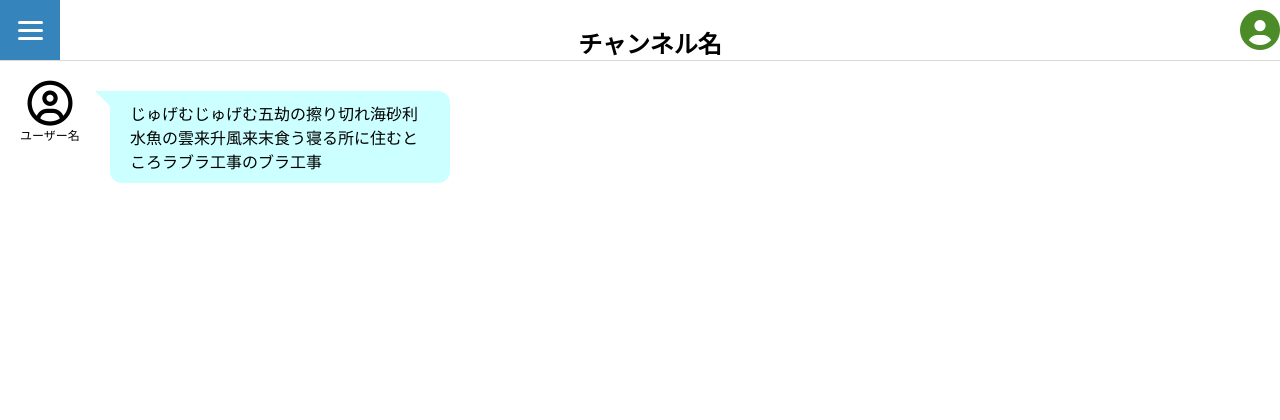
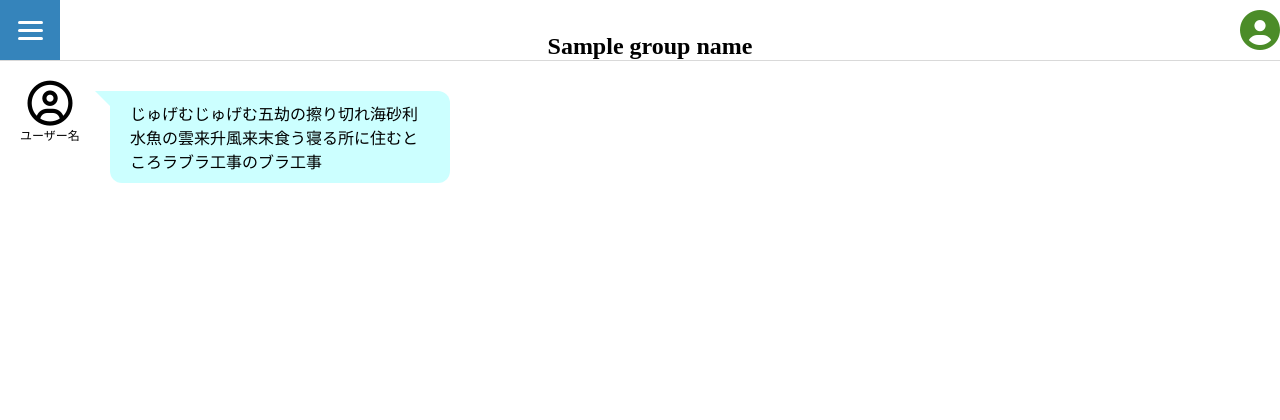
Before and after one commit to sasakifuruta/chatapp, a Flask app: template ChatApp/templates/chat.html in a window 1280 px wide. Shown: the top 420 px of the page. Run offline with Flask 3, Linux system fonts and the light colour scheme; the template is opened without the code that fills it: most values are stand-ins (such as "Sample title", 1, 10 or a date in 2020); some libraries are stand-ins or nearby versions.

Commit message:
メッセージ機能完成

```diff
--- a/ChatApp/app.py
+++ b/ChatApp/app.py
@@ -17,166 +17,174 @@ app.permanent_session_lifetime = timedelta(days=30)
 # アカウント作成
 # アプリタイトル画面の新規登録ボタンを押すと、優母モーダル画面が表示される。その画面の「続ける」ボタン（エンドポイント'/next_step_s'とした）を押した際の処理を以下に実装。
 # return：新規登録画面htmlを返す。ここで、22時以降か前かの判断を実装する予定。
-# @app.route('/next_step_s')
-# def show_signup():
-#   return render_template('registration/signup.html')
+@app.route('/next_step_s')
+def show_signup():
+    return render_template('registration/signup.html')
 
 # # 利用時間内だった場合の処理（新規登録の処理）新規登録html画面の登録ボタンを'/process_signup'としている。
-# @app.route('/process_signup', methods=['POST'])
-# # 登録フォームに入力された値を変数に格納
-# def process_signup_form():
-#   name = request.form.get('user_name')
-#   email = request.form.get('email')
-#   password1 = request.form.get('password')
-#   password2 = request.form.get('password_confirm')
+
+
+@app.route('/process_signup', methods=['POST'])
+# 登録フォームに入力された値を変数に格納
+def process_signup_form():
+    name = request.form.get('user_name')
+    email = request.form.get('email')
+    password1 = request.form.get('password')
+    password2 = request.form.get('password_confirm')
 
 #   # mailのパターン認識(バリデーション)
-#   regex = r"^[a-zA-Z0-9._%+-]+@[a-zA-Z0-9.-]+\.[a-zA-Z]{2,}$"
+    regex = r"^[a-zA-Z0-9._%+-]+@[a-zA-Z0-9.-]+\.[a-zA-Z]{2,}$"
 
-#   # if:ユーザーが入力した内容に対しての条件分岐
-#   if name == '' or email == '' or password1 == '' or password2 == '':
-#     flash('入力されていない項目があります')
-#   elif not re.match(regex, email):
-#     flash('メールアドレスの形式が正しくありません')
-#   elif password1 != password2:
-#     flash('二つのパスワードの値が一致していません')
-#   # elif パスワードの強度判定
-#   else:
-#     # PWをハッシュ化。まだ脆弱性あり。
-#     uid = uuid.uuid4()
-#     password = hashlib.sha256(password1.encode('utf-8')).hexdigest()
-#     # emailをキーにDBを検索
-#     DBuser = dbConnect.getUser(email)
-#     # DBに登録済みの場合
-#     if DBuser != None:
-#       flash('すでに登録されているようです')
-#     # 新規ユーザーとして登録
-#     else:
-#       dbConnect.createUser(uid, name, email, password)
-#       user_id = str(uid)
-#       session['uid'] = user_id
-#       return redirect('/')
+    # if:ユーザーが入力した内容に対しての条件分岐
+    if name == '' or email == '' or password1 == '' or password2 == '':
+        flash('入力されていない項目があります')
+    elif not re.match(regex, email):
+        flash('メールアドレスの形式が正しくありません')
+    elif password1 != password2:
+        flash('二つのパスワードの値が一致していません')
+    # elif パスワードの強度判定
+    else:
+        # PWをハッシュ化。まだ脆弱性あり。
+        uid = uuid.uuid4()
+        password = hashlib.sha256(password1.encode('utf-8')).hexdigest()
+        # emailをキーにDBを検索
+        DBuser = dbConnect.getUser(email)
+        # DBに登録済みの場合
+        if DBuser != None:
+            flash('すでに登録されているようです')
+        # 新規ユーザーとして登録
+        else:
+            dbConnect.createUser(uid, name, email, password)
+            user_id = str(uid)
+            session['uid'] = user_id
+            return redirect('/')
 
-#   return render_template("/registration/hoge.html")
+    return render_template("/registration/hoge.html")
 
 
-# # ログインページの表示
-# # アプリタイトル画面のログインボタンを押すと、優母モーダル画面が表示される。その画面の「続ける」ボタン（エンドポイント'/next_step_l'とした）を押した際の処理を以下に実装。
-# # return：新規登録画面htmlを返す。ここで、22時以降か前かの判断を実装する予定。
+# ログインページの表示
+# アプリタイトル画面のログインボタンを押すと、優母モーダル画面が表示される。その画面の「続ける」ボタン（エンドポイント'/next_step_l'とした）を押した際の処理を以下に実装。
+# return：新規登録画面htmlを返す。ここで、22時以降か前かの判断を実装する予定。
 
-# @app.route('/next_step_l')
-# def show_login():
-#   return render_template('registration/login.html')
+@app.route('/next_step_l')
+def show_login():
+    return render_template('registration/login.html')
 
-# # 利用時間内だった場合の処理（ログインの処理）ログインhtml画面のログインボタンを'/process_login'としている。
-# @app.route('/process_login', methods=['POST'])
-# # 登録フォームに入力された値を変数に格納
-# def process_login_form():
-#   email = request.form.get('email')
-#   password = request.form.get('password')
-
-#   # 入力漏れの確認
-#   if email == '' or password == '':
-#     flash('入力されていない項目があります')
-#   else:
-#     # DBからemailをキーに情報を取得
-#     user = dbConnect.getUser(email)
-#     if user == None:
-#       flash('このユーザーは登録されていません')
-#     else:
-#       # 入力されたPWをハッシュ化し、DBから取得した情報と照合
-#       hashPassword = hashlib.sha256(password.encode('utf-8')).hexdigest()
-#       if hashPassword != user["password"]:
-#         flash('パスワードが間違っています')
-#       else:
-#         session['uid'] = user["uid"]
-#         return redirect('/') # '/'がホーム画面でいいか確認する
-#   return render_template('registration/login.html')
+# 利用時間内だった場合の処理（ログインの処理）ログインhtml画面のログインボタンを'/process_login'としている。
 
 
-# # ログアウト
-# # ハンバーガーメニューのログアウトボタンを押した際の処理。エンドポイントは'/logout'とした。
-# # ログアウト後は優しい母モーダルへ返す？アプリタイトル画面へ戻す？
-# @app.route('/logout')
-# def logout():
-#   session.clear()
-#   return redirect('/next_step_l') # 優しい母画面に返す形でいいか？
+@app.route('/process_login', methods=['POST'])
+# 登録フォームに入力された値を変数に格納
+def process_login_form():
+    email = request.form.get('email')
+    password = request.form.get('password')
+
+    # 入力漏れの確認
+    if email == '' or password == '':
+        flash('入力されていない項目があります')
+    else:
+        # DBからemailをキーに情報を取得
+        user = dbConnect.getUser(email)
+        if user == None:
+            flash('このユーザーは登録されていません')
+        else:
+            # 入力されたPWをハッシュ化し、DBから取得した情報と照合
+            hashPassword = hashlib.sha256(password.encode('utf-8')).hexdigest()
+            if hashPassword != user["password"]:
+                flash('パスワードが間違っています')
+            else:
+                session['uid'] = user["uid"]
+                return redirect('/')  # '/'がホーム画面でいいか確認する
+    return render_template('registration/login.html')
 
 
-# # 退会
-# @app.route('/withdrawal')
-# def withdraw_account():
-#   if not session.get('uid'):
-#     flash('ログインしてください')
-#     return redirect('ログインhtmlのエンドポイント')
-#   else:
-#     uid = session['uid']
-#     DB_user = dbConnect.getUser(uid)
-#     if DB_user != None:
-#       dbConnect.deactivateUser(uid)
-#       session.clear()
-#       flash('退会処理が完了しました。またいつでも遊びにきてね！')
-#       return redirect('/"アプリタイトルhtml画面のエンドポイント"') # アプリタイトル画面のエンドポイントを確認
-#     else:
-#       flash('退会処理が失敗しました')
-#       return redirect("アプリタイトルhtml画面のエンドポイント") # アプリタイトル画面に返す？
-#       # 処理が失敗した場合、何が問題だったのか、ユーザーにもっとわかりやすく伝えたほうがいいと思う。
+# ログアウト
+# ハンバーガーメニューのログアウトボタンを押した際の処理。エンドポイントは'/logout'とした。
+# ログアウト後は優しい母モーダルへ返す？アプリタイトル画面へ戻す？
+@app.route('/logout')
+def logout():
+    session.clear()
+    return redirect('/next_step_l')  # 優しい母画面に返す形でいいか？
 
-# =================================
 
-# チャット画面表示テスト
-@app.route('/message')
-def message():
-    cid = 1
+# 退会
+@app.route('/withdrawal')
+def withdraw_account():
+    if not session.get('uid'):
+        flash('ログインしてください')
+        return redirect('ログインhtmlのエンドポイント')
+    else:
+        uid = session['uid']
+        DB_user = dbConnect.getUser(uid)
+        if DB_user != None:
+            dbConnect.deactivateUser(uid)
+            session.clear()
+            flash('退会処理が完了しました。またいつでも遊びにきてね！')
+            return redirect('/"アプリタイトルhtml画面のエンドポイント"')  # アプリタイトル画面のエンドポイントを確認
+        else:
+            flash('退会処理が失敗しました')
+            return redirect("アプリタイトルhtml画面のエンドポイント")  # アプリタイトル画面に返す？
+            # 処理が失敗した場合、何が問題だったのか、ユーザーにもっとわかりやすく伝えたほうがいいと思う。
+
+
+
+# ======================
+# メッセージ機能
+# =======================
+
+# チャット画面表示
+@app.route('/group/<cid>')
+def message(cid):
+    uid = session.get('uid')
+    # uid  = '970af84c-dd40-47ff-af23-282b72b7cca8' # テスト用
+    DB_user = dbConnect.getUser(uid)
+    if DB_user is None:
+        return redirect('/login')
+
+    group_name = dbConnect.getGroupById(cid)
     messages = dbConnect.getMessageAll(cid)
-    return render_template('chat.html', messages=messages)
+    return render_template('chat.html', user_name=DB_user, messages=messages, group_name=group_name, cid=cid)
+
 
 # メッセージの投稿
 @app.route('/post_message', methods=['POST'])
 def add_message():
     uid = session.get('uid')
     DB_user = dbConnect.getUser(uid)
-    if DB_user is None :
+    if DB_user is None:
         return redirect('/login')
 
     message = request.form.get('message')
     cid = request.form.get('cid')
     if message:
         dbConnect.createMessage(uid, cid, message)
-
-    return redirect(f'/detail/{cid}')
+    return redirect(f'/group/{cid}')
 
 
-# メッセージの更新
-@app.route('/update_message', methods=['POST'])
-def update_message():
+# メッセージの更新と削除
+@app.route('/group/<cid>', methods=['POST'])
+def update_message(cid):
     uid = session.get('uid')
     DB_user = dbConnect.getUser(uid)
     if DB_user is None:
         return redirect('/login')
 
-    cid = request.form.get('cid')
+    action = request.form.get('action')
     mid = request.form.get('mid')
-    content = request.form.get('update-message')
 
-    dbConnect.updateMessage(content, mid)
-    return redirect(f'/detail/{cid}')
+    # 更新
+    if action == 'update':
+        content = request.form.get('update-message')
+        if mid and content:
+            dbConnect.updateMessage(content, mid)
+
+    # 削除
+    elif action == 'delete':
+        if mid:
+            dbConnect.deleteMessage(mid)
+    return redirect(f'/group/{cid}')
 
 
-# メッセージの削除
-@app.route('/delete_message', methods=['POST'])
-def delete_message():
-    uid = session.get('uid')
-    DB_user = dbConnect.getUser(uid)
-    if DB_user is None:
-        return redirect('/login')
-
-    mid = request.form.get('message_id')
-    cid = request.form.get('cid')
-    if mid:
-        dbConnect.delete_message(mid)
-
-    return redirect(f'/detail/{cid}')
 
 
 # # エラーページの表示
--- a/ChatApp/static/css/chat.css
+++ b/ChatApp/static/css/chat.css
@@ -1,6 +1,6 @@
 /* チャット部分 */
 .container {
-    padding: 20px 10px;
+    padding: 20px 10px 150px;
 }
 .msgs-area {
     display: flex;
--- a/ChatApp/templates/chat.html
+++ b/ChatApp/templates/chat.html
@@ -39,8 +39,7 @@
             </div>
             <!--ここまで中身-->
         </div>
-        <!-- {{ チャンネル名 }} -->
-        <h2 class="header-top">チャンネル名</h2>
+        <h2 class="header-top">{{ group_name.name }}</h2>
         <!-- {{ プロフィール画像 }} -->
         <!-- 人型アイコン -->
         <div class="avatar">
@@ -58,7 +57,7 @@
             <!-- 自分が送信したメッセージ -->
             <div class="msgs-area right">
                 <figure class="icon-img"><i class="user-avatar fa-solid fa-circle-user"></i>
-                    <figcaption class="icon-name">ユーザー名</figcaption>
+                    <figcaption class="icon-name">{{ user_name }}</figcaption>
                 </figure>
                 <div class="chatting">
                     <p class="chat-text">{{ message.content }}</p>
@@ -67,10 +66,11 @@
                 <div class="edit-chat-text">
                     <!-- 編集アイコンをクリックしたら出現するtextarea -->
                     <div class="edit-text">
-                        <form action="" method="post">
-                            <button type="submit" class="btn-delete"><i class="fa-solid fa-trash-can"></i> </button>
-                            <textarea name="update-message" id="">テキストを入力1</textarea>
-                            <button type="submit" class="btn-update"><i class="fa-solid fa-pencil"></i></button>
+                        <form action="/group/{{ cid }}" method="post">
+                            <button type="submit" class="btn-delete" name="action" value="delete"><i class="fa-solid fa-trash-can"></i></button>
+                            <textarea name="update-message" id="">{{ message.content }}</textarea>
+                            <input type="hidden" name="mid" value="{{ message.id }}">
+                            <button type="submit" class="btn-update" name="action" value="update"><i class="fa-solid fa-pencil"></i></button>
                         </form>
                     </div>
                 </div>
@@ -96,6 +96,7 @@
     <div class="send-msg">
         <form action="/post_message" method="post">
             <textarea type="text" name="message" id="" placeholder="Aa"></textarea>
+            <input type="hidden" name="cid" value="{{ cid }}">
             <button type="submit"><i class="send-msg-icon fa-solid fa-paper-plane"></i></button>
         </form>
     </div>
@@ -112,8 +113,8 @@
 
         // 編集アイコン（.js-edit-open）を押したらtextareaを表示
         const edits = document.querySelectorAll(".js-edit-open");
-        edits.forEach(function(edit){
-            edit.addEventListener('click', ()=>{
+        edits.forEach(function (edit) {
+            edit.addEventListener('click', () => {
                 const chatting = edit.previousElementSibling;
                 const editArea = edit.nextElementSibling;
 
```
Also changed, not shown: ChatApp/models.py (+3 -4 lines).
